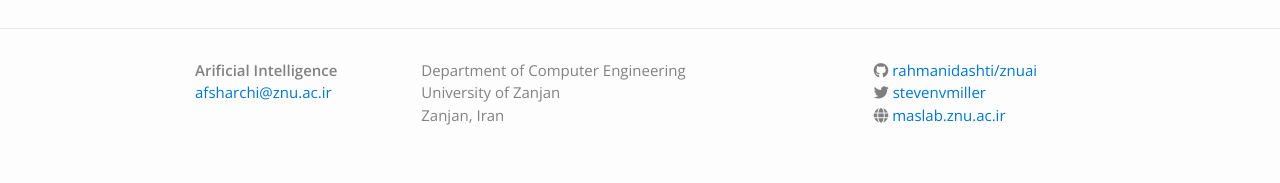
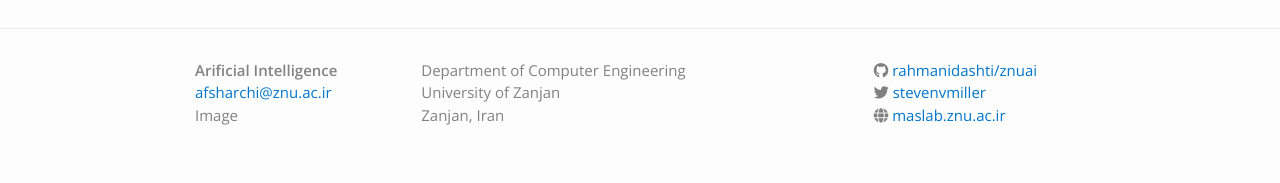
Before and after one commit to rahmanidashti/znuai, a Jekyll site: the page built from index.html, in a window 1280 px wide. Shown: the part 755-938 px from the top of the page. Built offline with Jekyll 4.4.1, drawn with Linux system fonts in a browser that asks for light colours; nearby versions of some CDN libraries.

Commit message:
Update footer.html

```diff
--- a/_includes/footer.html
+++ b/_includes/footer.html
@@ -1,15 +1,12 @@
 <footer class="site-footer">
-
   <div class="wrapper">
-
-<!--     <h2 class="footer-heading">{{ site.title }}</h2> -->
-
     <div class="footer-col-wrapper">
       <div class="footer-col  footer-col-1">
         <ul class="contact-list">
           <li><strong>{{ site.title }}</strong></li>
 			<li>{{ site.jobtitle }}</li>
           <li><a href="mailto:{{ site.email }}">{{ site.email }}</a></li>
+	  <li>Image</li>
         </ul>
       </div>
 
```
